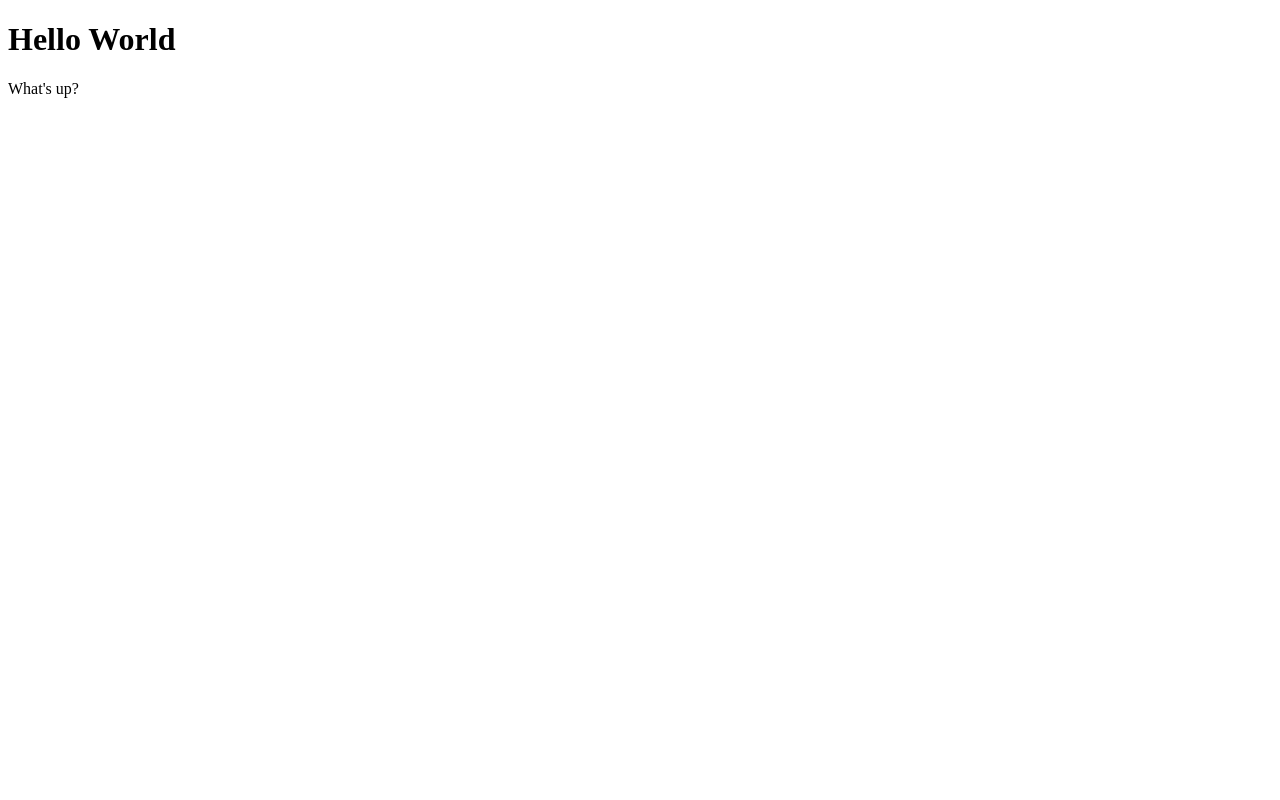
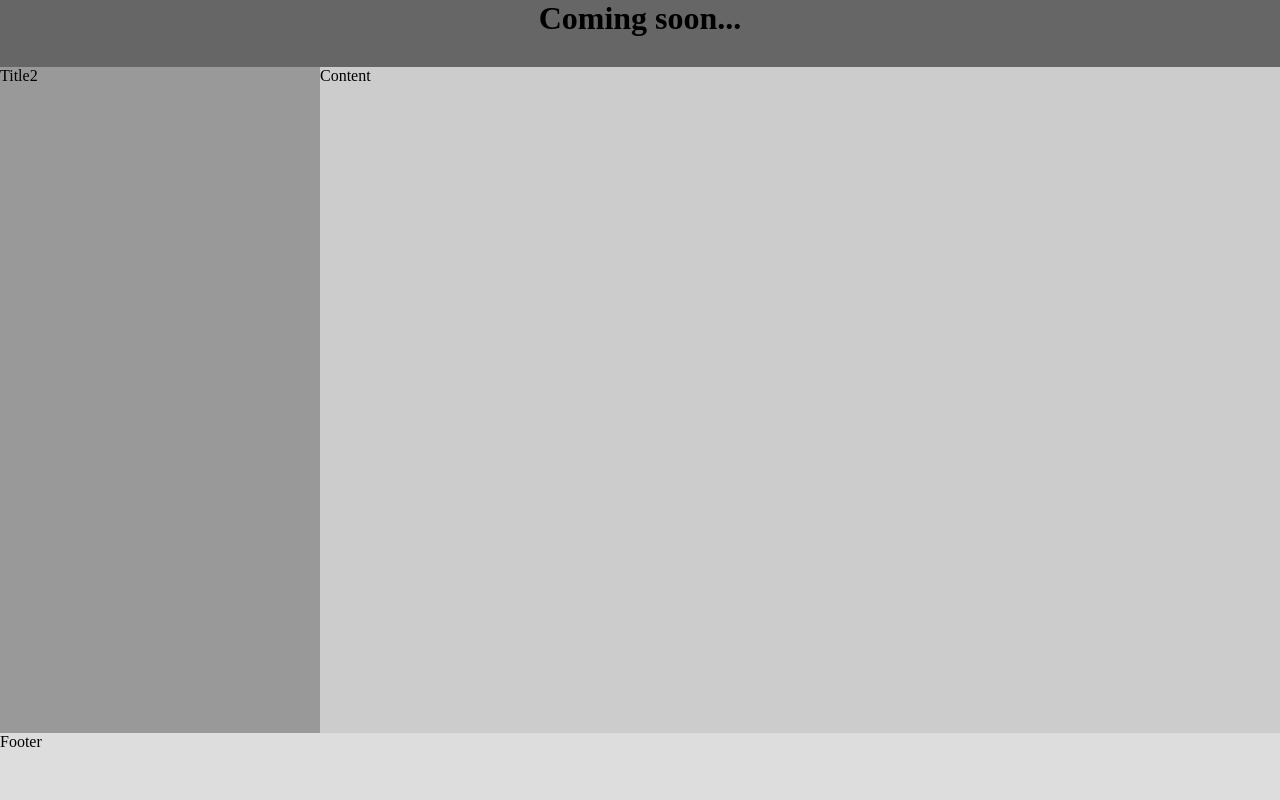
Before and after one commit to MinimumViablePerson/nicolasmarcora.com, a plain HTML site: page index.html in a window 1280 px wide. Drawn offline with Linux system fonts and the light colour scheme.

Commit message:
grid test

```diff
--- /dev/null
+++ b/index.css
@@ -0,0 +1,35 @@
+* {
+    margin: 0;
+}
+
+.container {
+    display: grid;
+    width: 100%;
+    height: 800px;
+    grid-template-columns: 1fr 2fr 1fr;
+    grid-template-rows: 1fr 10fr 1fr;
+    grid-template-areas: "title title title"
+                         "side content content"
+                         "footer footer footer";
+}
+
+pagetitle {
+    grid-area: title;
+    background: #666;
+    text-align: center;
+}
+
+side {
+    grid-area: side;
+    background: #999;
+}
+
+content {
+    grid-area: content;
+    background: #ccc;
+}
+
+footer {
+    grid-area: footer;
+    background: #ddd;
+}
--- a/index.html
+++ b/index.html
@@ -5,9 +5,14 @@
     <meta name="viewport" content="width=device-width, initial-scale=1.0">
     <meta http-equiv="X-UA-Compatible" content="ie=edge">
     <title>Nicolas Marcora</title>
+    <link href="./index.css" rel="stylesheet">
 </head>
 <body>
-    <h1>Hello World</h1>
-    <p>What's up?</p>
+    <div class="container">
+        <pagetitle><h1>Coming soon...</h1></pagetitle>
+        <side>Title2</side>
+        <content>Content</content>
+        <footer>Footer</footer>
+    </div>
 </body>
 </html>
```
